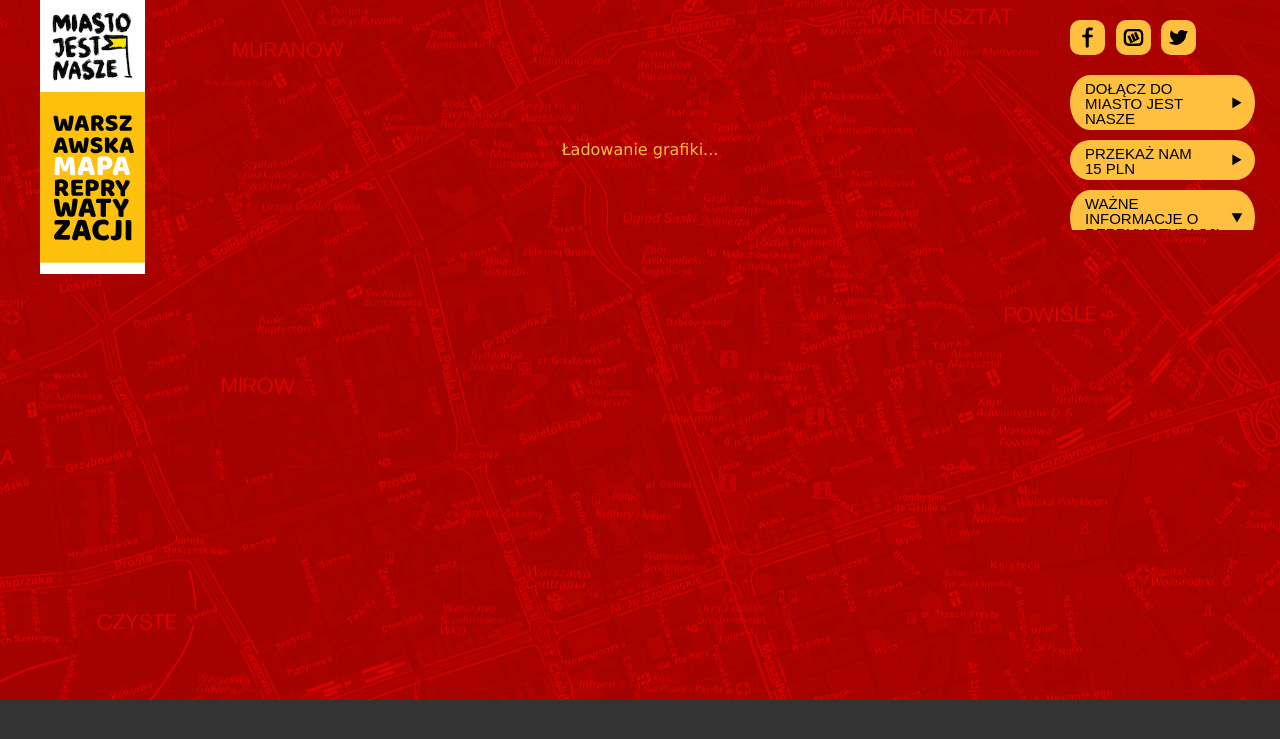
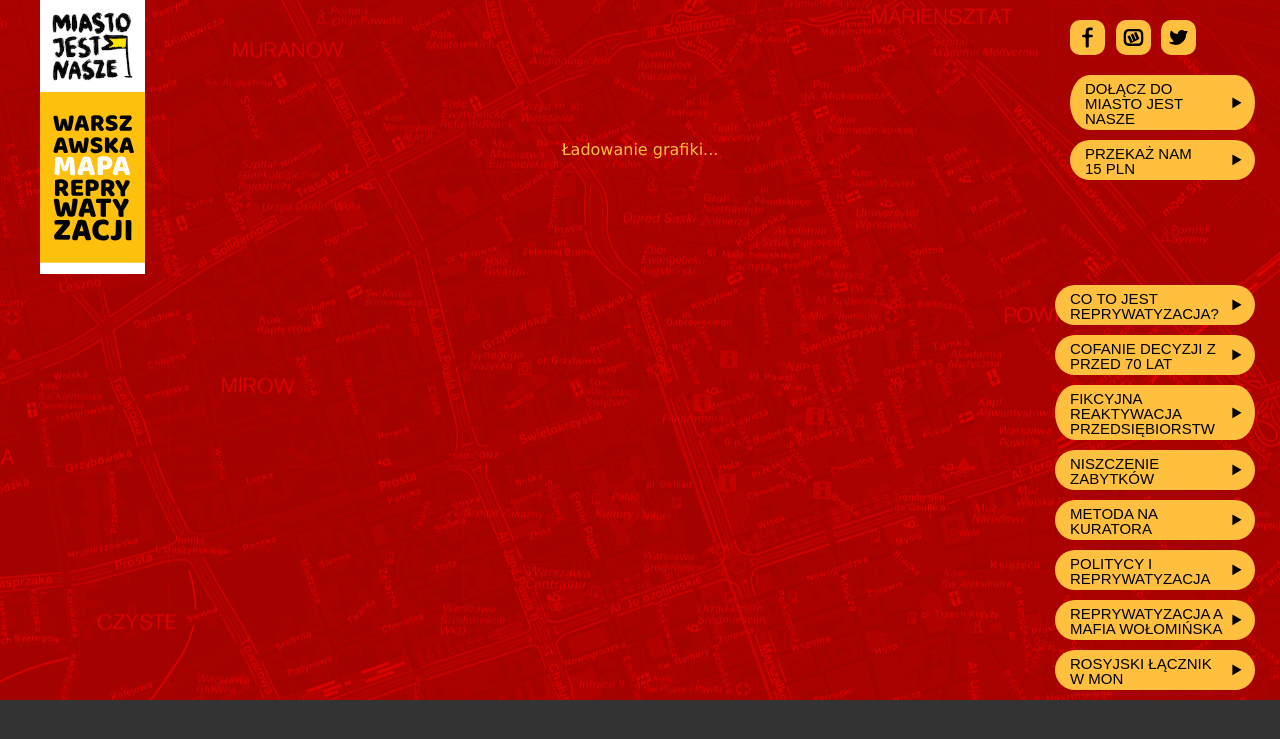
Before and after one commit to miastojestnasze/warszawska-mapa-reprywatyzacji, a PHP site: page / in a window 1280 px wide. Shown: the top 739 px of the page. Run offline with PHP 8.4, Linux system fonts and the light colour scheme; style sheets or scripts are compiled from the project's sources; some libraries are stand-ins or nearby versions; some web fonts are replaced.

Commit message:
Articles should no longer be hidden in a menu

```diff
--- a/source/index.html
+++ b/source/index.html
@@ -32,9 +32,12 @@
                 </div>
                 <a href="http://form.jotformeu.com/form/50572097861360" class="button">Dołącz do<br>Miasto Jest Nasze</a>
                 <a href="https://secure.transferuj.pl/?h=c2c7e1cd74e022df61e685510a220b8cde6dc484" class="button">Przekaż nam<br>15 pln</a>
+            </div>
+            <div class="main">
+              <div class="loader">Ładowanie grafiki...</div>
+            </div>
 
             <div class="articles">
-                    <div class="button button-down">Ważne informacje o reprywatyzacji</div>
                 <a href="#" data-featherlight="/assets/articles/co-to-jest-reprywatyzacja.html" class="button">Co to jest reprywatyzacja?</a>
                 <a href="#" data-featherlight="/assets/articles/cofanie-decyzji.html" class="button">Cofanie decyzji z przed 70 lat</a>
                 <a href="#" data-featherlight="/assets/articles/fikcyjna-reaktywacja.html" class="button">Fikcyjna reaktywacja przedsiębiorstw</a>
@@ -43,10 +46,6 @@
                 <a href="#" data-featherlight="/assets/articles/test.html" class="button">Politycy i reprywatyzacja</a>
                 <a href="#" data-featherlight="/assets/articles/test.html" class="button">Reprywatyzacja a mafia wołomińska</a>
                 <a href="#" data-featherlight="/assets/articles/test.html" class="button">Rosyjski łącznik w MON</a>
-                </div>
-            </div>
-            <div class="main">
-              <div class="loader">Ładowanie grafiki...</div>
             </div>
 
             <div class="interactive-output"></div>
--- a/source/js/main.js
+++ b/source/js/main.js
@@ -16,8 +16,6 @@ var circles = require('./d3.circles');
 var tooltips = require('./d3.tooltips');
 var interactive = require('./d3.interactive');
 
-var menu = require('./menu');
-menu();
 
 var figuresData = d3.csv.parse(figuresCsv, utils.parseFigures);
 var linksData = d3.csv.parse(linksCsv, utils.parseLinks);
--- a/source/less/includes/site.less
+++ b/source/less/includes/site.less
@@ -146,14 +146,11 @@ body.interactive {
   background-size: 40px;
   background-position: right;
   background-repeat: no-repeat;
+  margin: 10px auto;
 }
 
 a.button:hover {
     background-color: @highlight-color;
-}
-
-.button-down {
-  background-image: url(/assets/arrow-down.svg);
 }
 
 .main {
@@ -201,10 +198,6 @@ a.button:hover {
   width: 185px;
   line-height: 25px;
 
-  .button {
-      margin-top: 10px;
-  }
-
   .social {
     margin-bottom: 20px;
 
@@ -223,20 +216,14 @@ a.button:hover {
       width: 35px;
     }
   }
+}
 
-  .articles {
-    overflow: hidden;
-    max-height: 50px;
-    transition: all 0.8s ease;
-
-    &:hover, &.articles-show {
-        max-height: 1000px;
-
-        .button-down {
-            background-color: @highlight-color;
-        }
-    }
-  }
+.articles {
+  position: absolute;
+  z-index: 2;
+  bottom: 0;
+  right: 25px;
+  width: 200px;
 }
 
 .loader {
```
Also changed, not shown: source/js/config.js (+5 -5 lines), source/js/menu.js (deleted, +0 -15 lines). Lines whose indentation alone changed are shown as unchanged.
